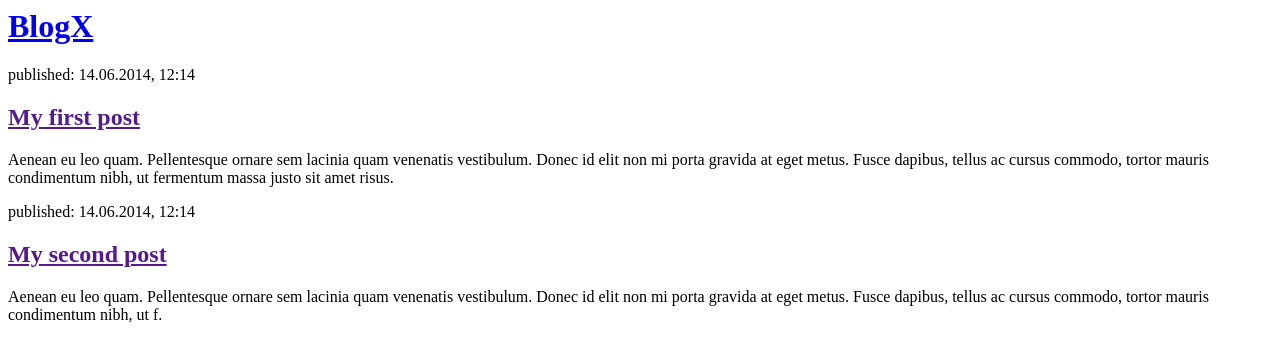
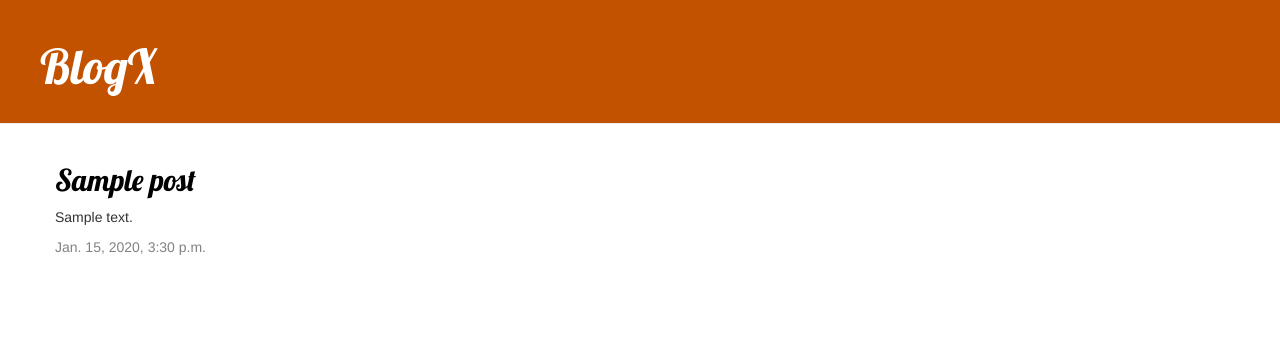
Before and after one commit to Sahil19oz/BlogX, a Django app: page / in a window 1280 px wide. Shown: the top 362 px of the page. Run offline with Django 3.2, Linux system fonts and the light colour scheme; tables that the repository leaves empty hold one stand-in row (values such as "Sample post"); some libraries are stand-ins or nearby versions.

Commit message:
mondays commit

```diff
--- /dev/null
+++ b/BlogX/blog/static/css/blog.css
@@ -0,0 +1,46 @@
+.page-header {
+    background-color: #C25100;
+    margin-top: 0;
+    padding: 20px 20px 20px 40px;
+}
+
+.page-header h1, .page-header h1 a, .page-header h1 a:visited, .page-header h1 a:active {
+    color: #ffffff;
+    font-size: 36pt;
+    text-decoration: none;
+}
+
+.content {
+    margin-left: 40px;
+}
+
+h1, h2, h3, h4 {
+    font-family: 'Lobster', cursive;
+}
+
+.date {
+    color: #828282;
+}
+
+.save {
+    float: right;
+}
+
+.post-form textarea, .post-form input {
+    width: 100%;
+}
+
+.top-menu, .top-menu:hover, .top-menu:visited {
+    color: #ffffff;
+    float: right;
+    font-size: 26pt;
+    margin-right: 20px;
+}
+
+.post {
+    margin-bottom: 70px;
+}
+
+.post h2 a, .post h2 a:visited {
+    color: #000000;
+}
--- a/BlogX/blog/urls.py
+++ b/BlogX/blog/urls.py
@@ -1,6 +1,7 @@
 from django.urls import path
-from .import views
+from . import views
 
 urlpatterns=[
+path("post/<int:pk>/",views.post_detail,name="post_detail"),
 path("",views.post_list,name="post_list"),
 ]
--- a/BlogX/blog/views.py
+++ b/BlogX/blog/views.py
@@ -1,5 +1,11 @@
-from django.shortcuts import render
-
+from django.shortcuts import render,get_object_or_404
+from .models import Post
+from django.utils import timezone
 # Create your views here.
 def post_list(request):
-    return render(request,"blog/post_list.html",context={})
+    post=Post.objects.filter(published_date__lte=timezone.now()).order_by("published_date")
+    return render(request,"blog/post_list.html",context={"postt":post})
+
+def post_detail(request,pk):
+    post=get_object_or_404(Post,pk=pk)
+    return render(request,"blog/post_detail.html",{"post":post})
--- /dev/null
+++ b/BlogX/templates/blog/base.html
@@ -0,0 +1,23 @@
+{% load static%}
+<html>
+    <head>
+        <title>BlogX</title>
+        <link rel="stylesheet" href="//maxcdn.bootstrapcdn.com/bootstrap/3.2.0/css/bootstrap.min.css">
+        <link rel="stylesheet" href="//maxcdn.bootstrapcdn.com/bootstrap/3.2.0/css/bootstrap-theme.min.css">
+        <link href="//fonts.googleapis.com/css?family=Lobster&subset=latin,latin-ext" rel="stylesheet" type="text/css">
+        <link rel="stylesheet" href="{% static 'css/blog.css' %}">
+    </head>
+    <body>
+      <div class="page-header">
+      <h1><a href="/">BlogX</a></h1>
+      </div>
+      <div class="content container">
+      <div class="row">
+         <div class="col-md-8">
+         {% block content %}
+         {% endblock %}
+         </div>
+     </div>
+     </div>
+    </body>
+</html>
--- a/BlogX/templates/blog/post_list.html
+++ b/BlogX/templates/blog/post_list.html
@@ -1,22 +1,12 @@
-<html>
-    <head>
-        <title>BlogX</title>
-    </head>
-    <body>
-        <div>
-            <h1><a href="/">BlogX</a></h1>
+{% extends "blog/base.html" %}
+{% block content %}
+    {% for post in postt %}
+        <div class="post">
+            <h2><a href="{% url 'post_detail' pk=post.pk %}">{{ post.title }}</a></h2>
+            <p>{{ post.text|linebreaksbr }}</p>
+            <div class="date">
+                {{ post.published_date }}
+            </div>
         </div>
-
-        <div>
-            <p>published: 14.06.2014, 12:14</p>
-            <h2><a href="">My first post</a></h2>
-            <p>Aenean eu leo quam. Pellentesque ornare sem lacinia quam venenatis vestibulum. Donec id elit non mi porta gravida at eget metus. Fusce dapibus, tellus ac cursus commodo, tortor mauris condimentum nibh, ut fermentum massa justo sit amet risus.</p>
-        </div>
-
-        <div>
-            <p>published: 14.06.2014, 12:14</p>
-            <h2><a href="">My second post</a></h2>
-            <p>Aenean eu leo quam. Pellentesque ornare sem lacinia quam venenatis vestibulum. Donec id elit non mi porta gravida at eget metus. Fusce dapibus, tellus ac cursus commodo, tortor mauris condimentum nibh, ut f.</p>
-        </div>
-    </body>
-</html>
+    {% endfor %}
+{% endblock%}
```
Also changed, not shown: BlogX/templates/blog/post_detail.html (added, +13 -0 lines).
